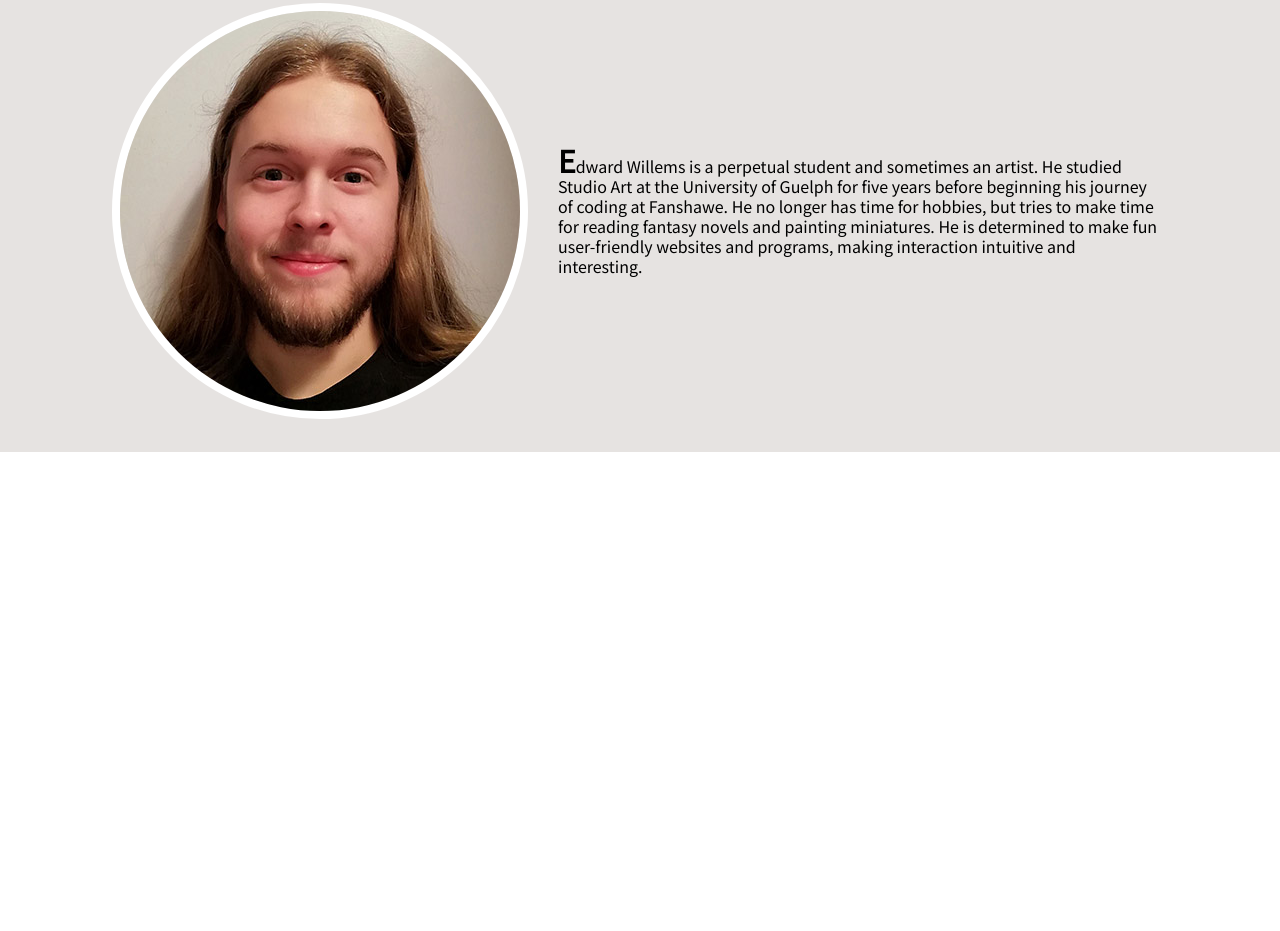
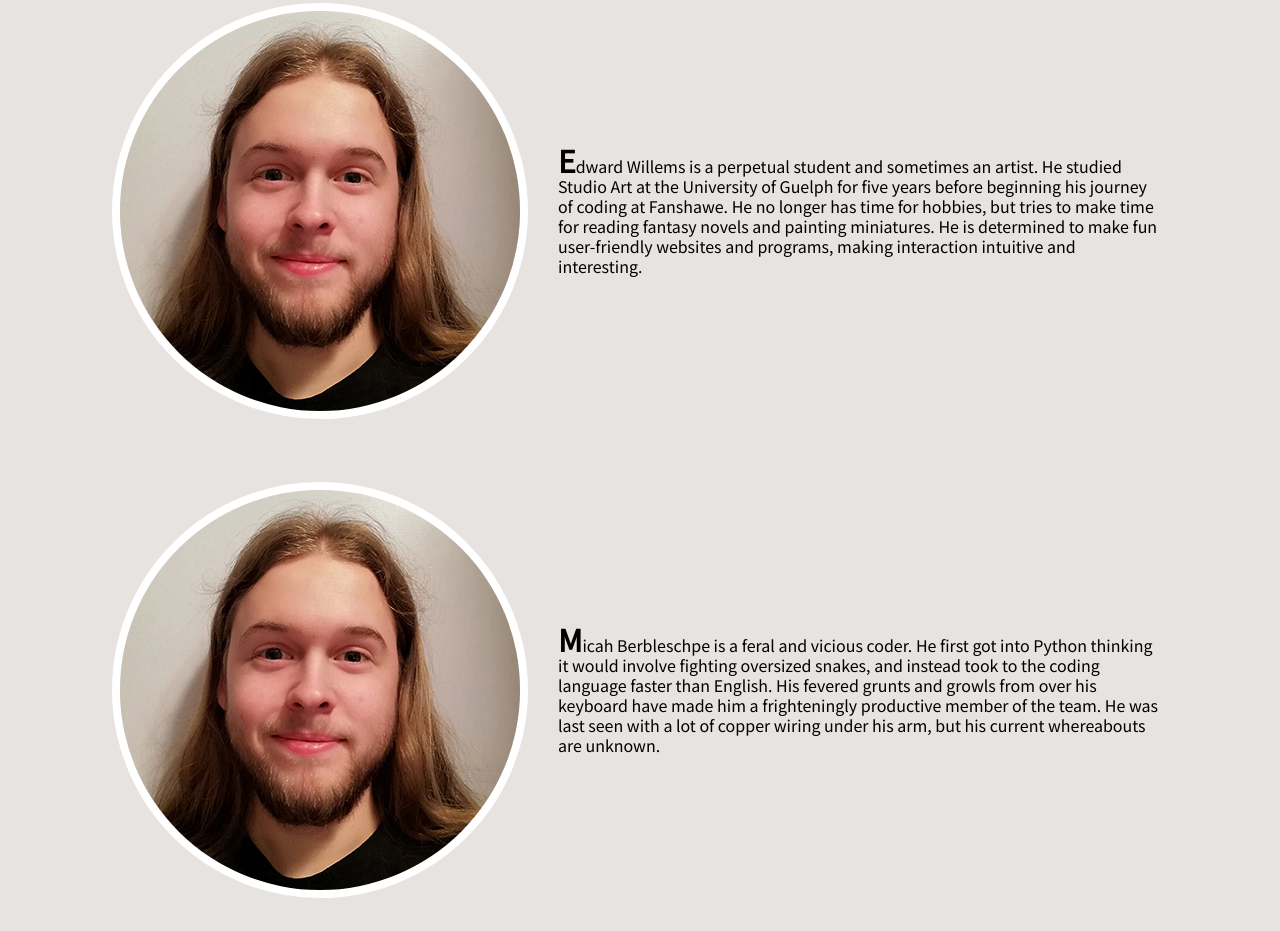
Before and after one commit to edwardscoolhackername/willems_e_dynamicteampage, a plain HTML site: page index.html in a window 1280 px wide. Shown: the part 283-1214 px from the top of the page. Before the commit the page ends 800 px from the top, so only its background shows below. Drawn offline with Linux system fonts and the light colour scheme.

Commit message:
Second teammember information added

```diff
--- a/index.html
+++ b/index.html
@@ -32,8 +32,16 @@
       <div class="teamdetails">
         <p>Edward Willems is a perpetual student and sometimes an artist. He studied Studio Art at the University of Guelph for five years before beginning his journey of coding at Fanshawe. He no longer has time for hobbies, but tries to make time for reading fantasy novels and painting miniatures. He is determined to make fun user-friendly websites and programs, making interaction intuitive and interesting.</p>
       </div>
+    </section>
 
-    </section>
+      <section id="michabox" class="teambox">
+        <div>
+          <img class="photobox" src="images/profesh_headshot.jpg" alt="A closeup of a smiling long-haired man">
+        </div>
+        <div class="teamdetails">
+          <p>Micah Berbleschpe is a feral and vicious coder. He first got into Python thinking it would involve fighting oversized snakes, and instead took to the coding language faster than English. His fevered grunts and growls from over his keyboard have made him a frighteningly productive member of the team. He was last seen with a lot of copper wiring under his arm, but his current whereabouts are unknown. </p>
+        </div>
+      </section>
 
   </div>
     <script src="js/main.js">
```
